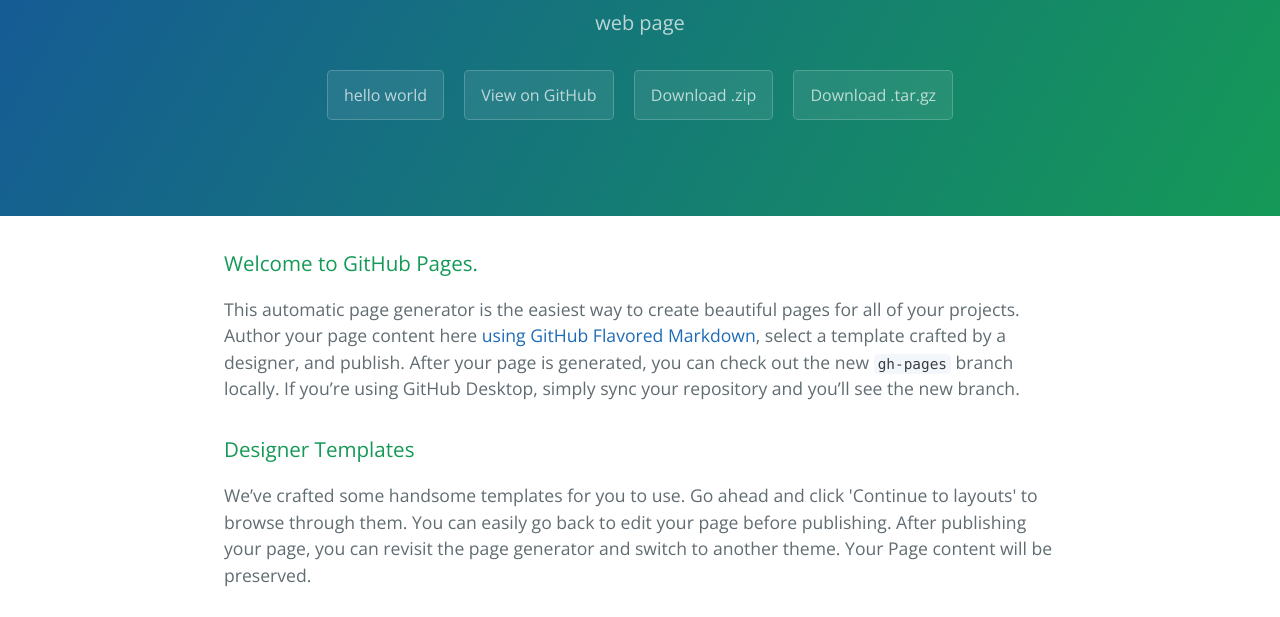
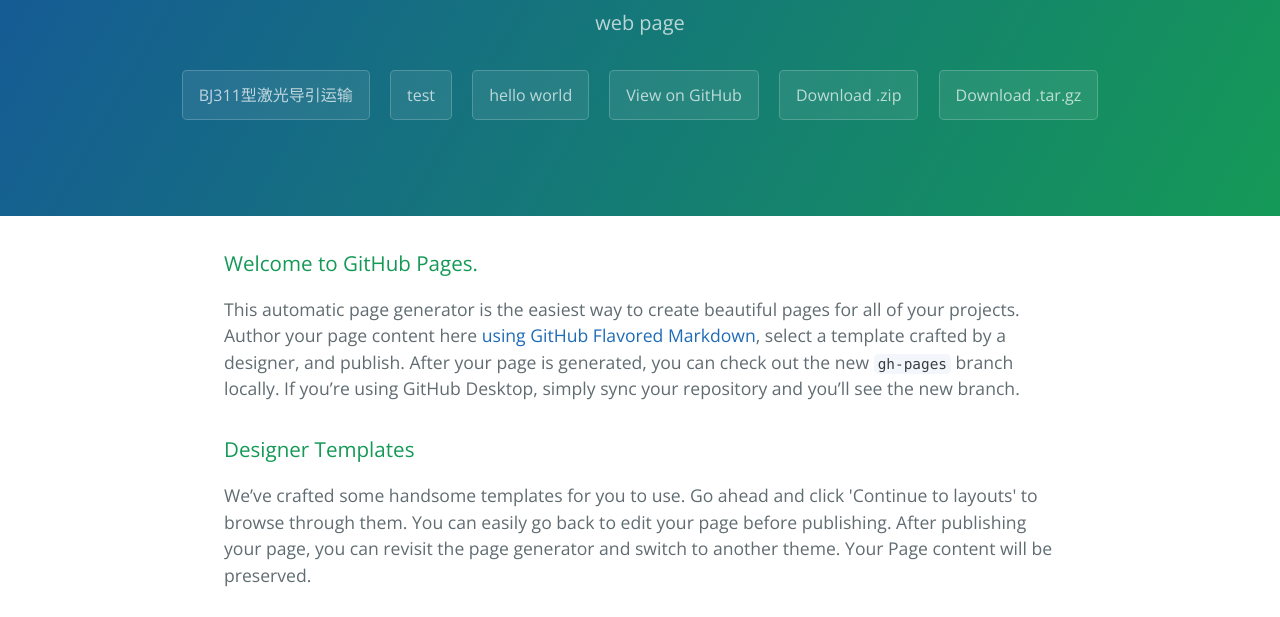
Before and after one commit to terrycpp/gh-page, a plain HTML site: page index.html in a window 1280 px wide. Shown: the part 167-784 px from the top of the page. Drawn offline with nearby package versions, Linux system fonts and the light colour scheme.

Commit message:
add  pdf file in index
two pdf files

```diff
--- a/index.html
+++ b/index.html
@@ -13,6 +13,8 @@
     <section class="page-header">
       <h1 class="project-name">Gh-page</h1>
       <h2 class="project-tagline">web page</h2>
+      <a href="https://terrycpp.github.io/gh-page/BJ311型激光导引运输车.pdf" class="btn">BJ311型激光导引运输</a>
+      <a href="https://terrycpp.github.io/gh-page/test.pdf" class="btn">test</a>
       <a href="https://terrycpp.github.io/gh-page/hello.html" class="btn">hello world</a>
       <a href="https://github.com/terrycpp/gh-page" class="btn">View on GitHub</a>
       <a href="https://github.com/terrycpp/gh-page/zipball/master" class="btn">Download .zip</a>
```
